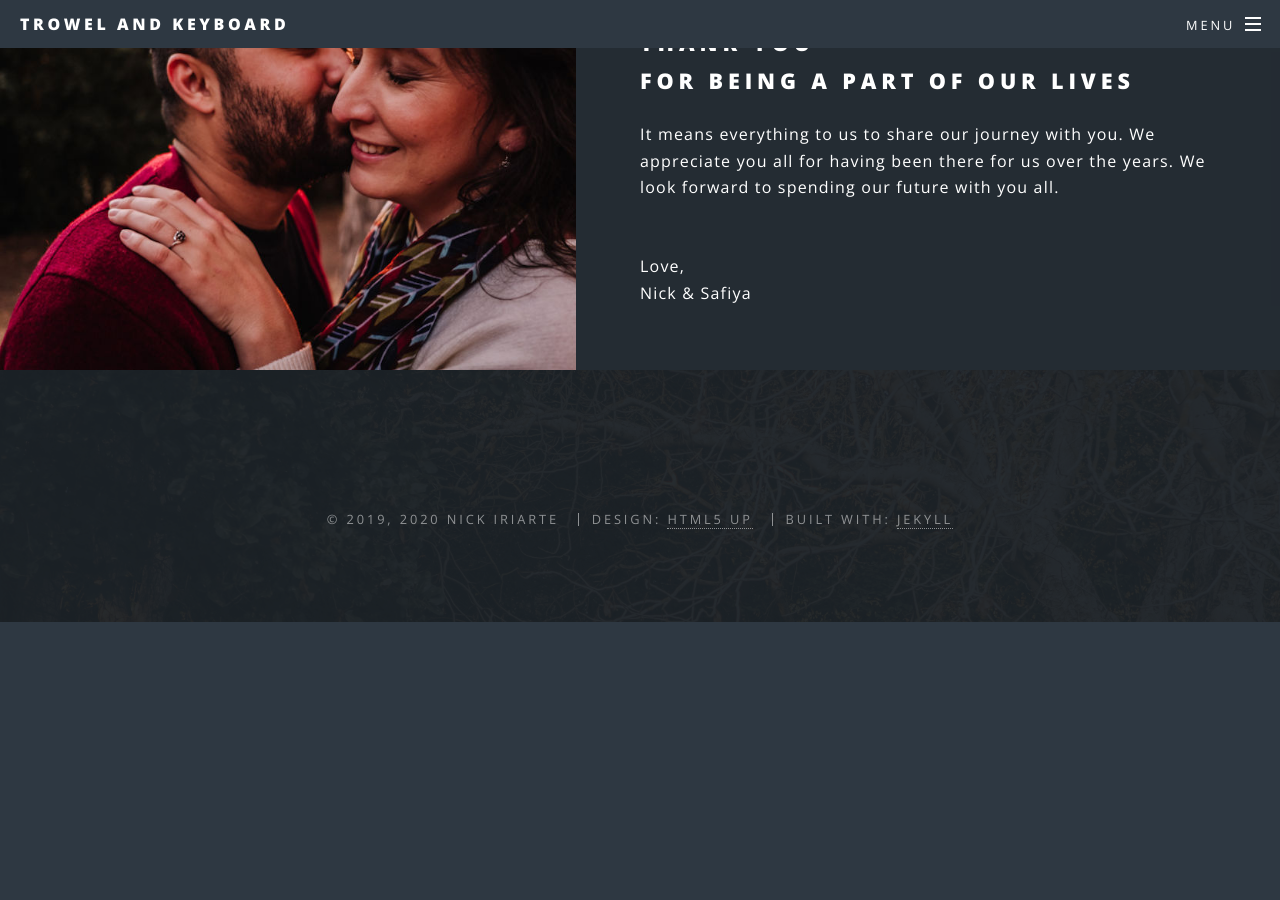
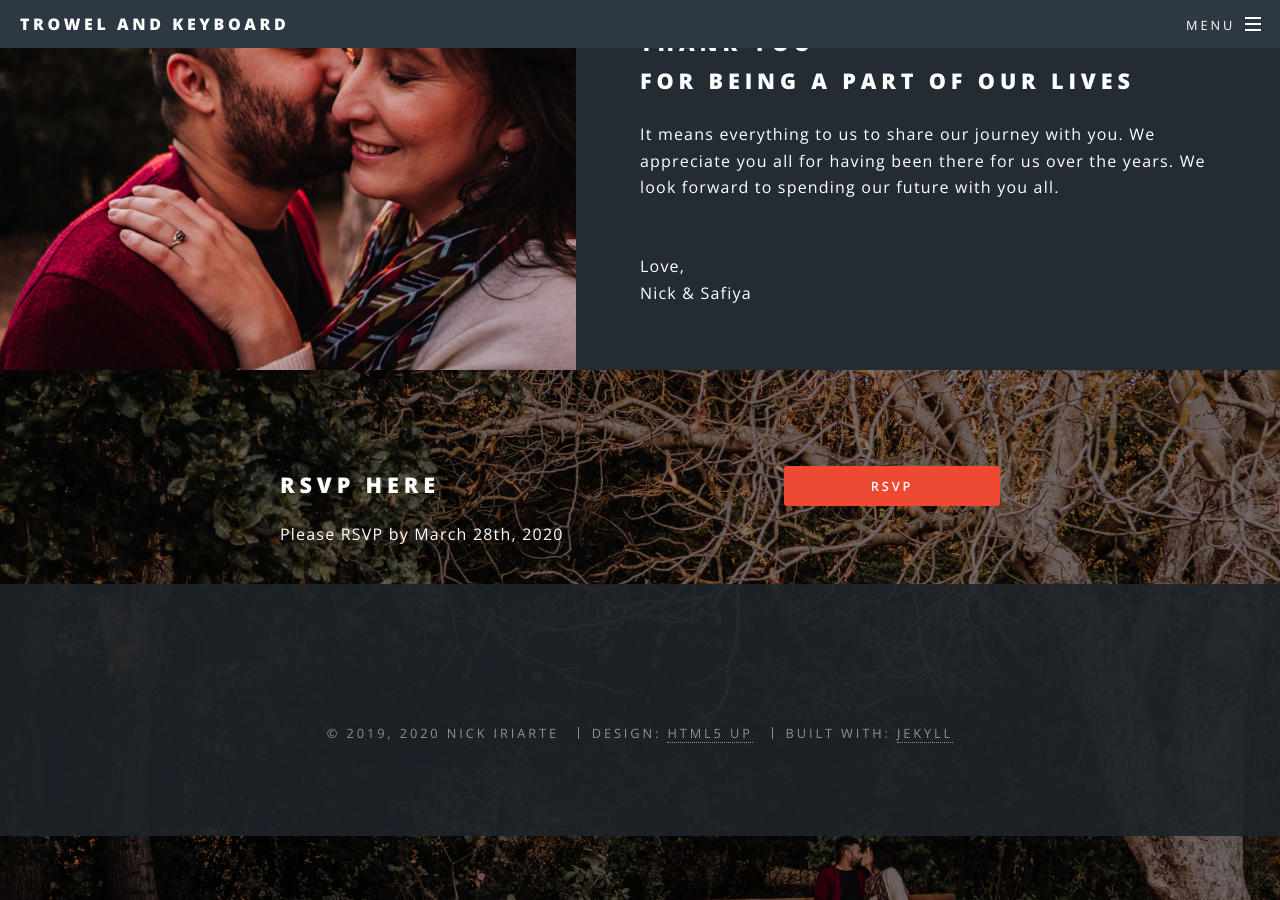
Before and after one commit to trowelandkeyboard/trowelandkeyboard.github.io, a Jekyll site: the page built from index.html, in a window 1280 px wide and 900 px high, scrolled down 2489 px. Built offline with Jekyll 4.4.1, drawn with Linux system fonts in a browser that asks for light colours; before the commit the page ends 3111 px from its top, so only the background shows below that.

Commit message:
Adding another RSVP at the bottom

```diff
--- a/index.html
+++ b/index.html
@@ -68,3 +68,13 @@ layout: landing
 							</div>
 						</section>
 					</section>
+					<section id="cta" class="wrapper style4">
+						<div class="inner">
+							<header>
+								<h2>RSVP Here</h2>
+								<p>Please RSVP by March 28th, 2020</p>
+							</header>
+							<ul class="actions vertical">
+								<li><a href="/rsvp/" class="button fit special">RSVP</a></li>
+							</ul>
+						</div>
```
